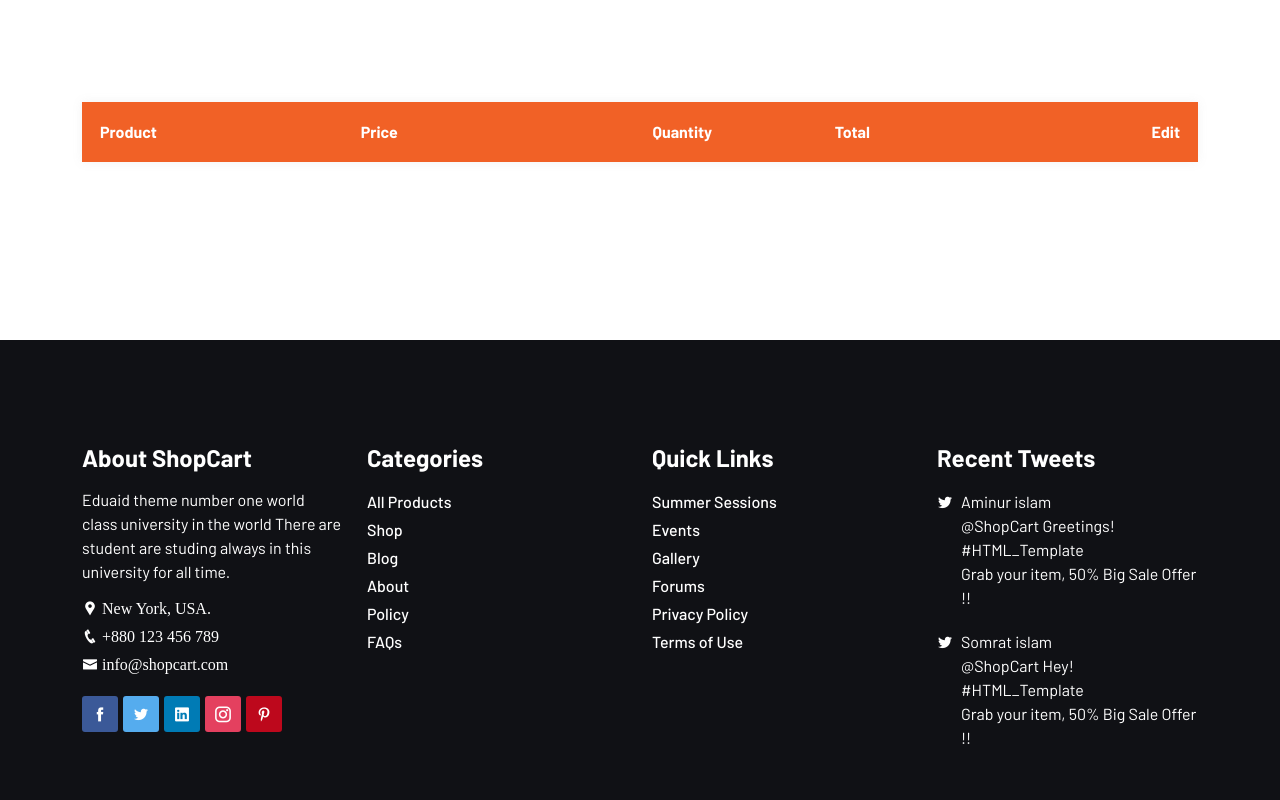
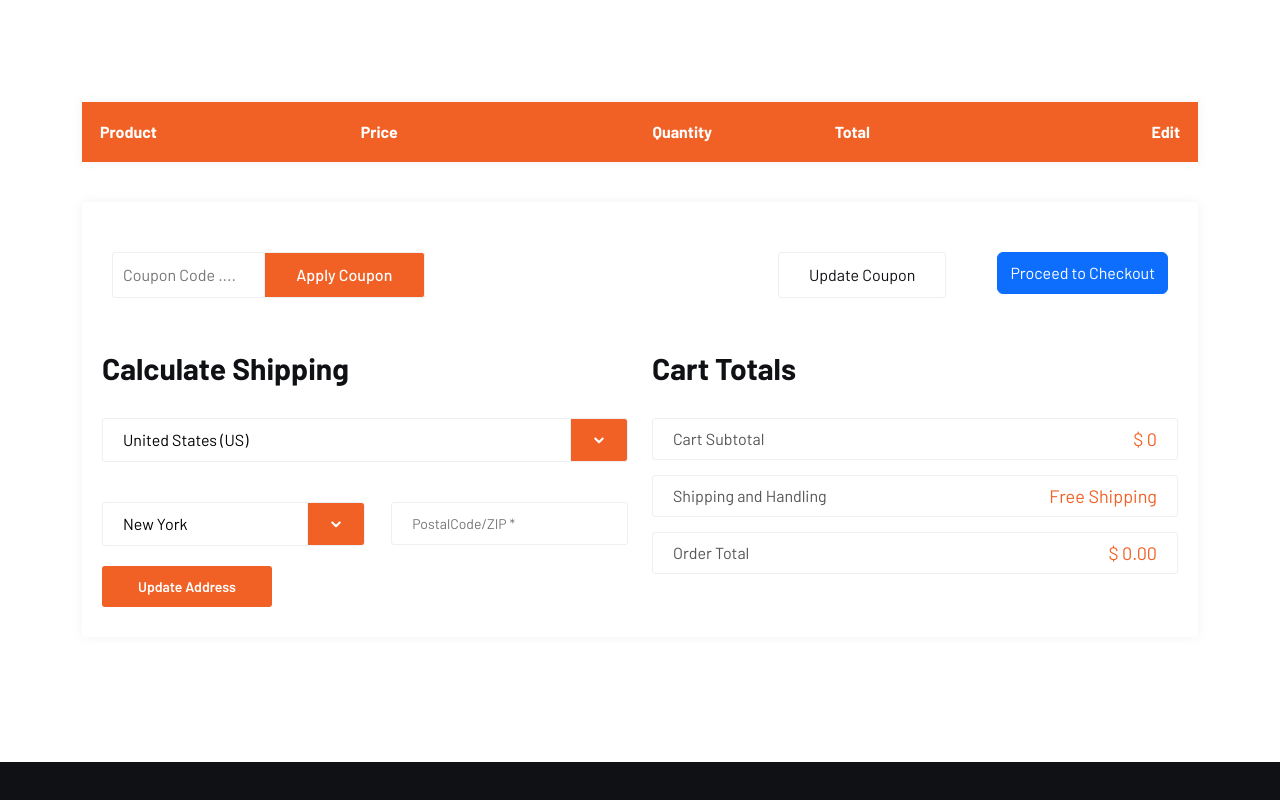
Before and after one commit to hamzakamran456/shop-cart, a React (Vite) app in the folder shop-cart-inner/: page /cart-page in a window 1280 px wide. Shown: the part 460-1260 px from the top of the page. Built offline with nearby package versions, Linux system fonts and the light colour scheme.

Commit message:
checkout page working

```diff
--- a/shop-cart-inner/package.json
+++ b/shop-cart-inner/package.json
@@ -11,7 +11,7 @@
   },
   "dependencies": {
     "@popperjs/core": "^2.11.8",
-    "bootstrap": "^5.3.6",
+    "bootstrap": "^5.3.7",
     "react": "^19.1.0",
     "react-bootstrap": "^2.10.10",
     "react-countup": "^6.5.3",
--- a/shop-cart-inner/src/shop/CartPage.jsx
+++ b/shop-cart-inner/src/shop/CartPage.jsx
@@ -1,5 +1,8 @@
 import React, { useEffect, useState } from "react";
 import PageHeader from "../components/PageHeader";
+import { Link } from "react-router-dom";
+import delImgUrl from "../assets/images/shop/del.png";
+import CheckOutPage from "./CheckOutPage";
 
 const CartPage = () => {
   const [cartItems, setCartItems] = useState([]);
@@ -63,13 +66,139 @@ const CartPage = () => {
                   </tr>
                 </thead>
                 <tbody>
-                            {cartItems.map((item,index)=>(
+                  {cartItems.map((item, index) => (
                     <tr key={index}>
-                                    <td className=""></td>
+                      <td className="product-item cat-product">
+                        <div className="p-thumb">
+                          <Link to="/shop">
+                            <img src={item.img} alt={item.name} />
+                          </Link>
+                        </div>
+                        <div className="p-content">
+                          <Link to="/shop">{item.name}</Link>
+                        </div>
+                      </td>
+                      <td className="cat-price">${item.price}</td>
+                      <td className="cat-quantity">
+                        <div className="cart-plus-minus">
+                          <div
+                            className="dec qtybutton"
+                            onClick={() => handleDecrease(item)}
+                          >
+                            -
+                          </div>
+                          <input
+                            className="cart-plus-minus-box"
+                            type="text"
+                            name="qtybutton"
+                            value={item.quantity}
+                          />
+                          <div
+                            className="inc qtybutton"
+                            onClick={() => handleIncrease(item)}
+                          >
+                            +
+                          </div>
+                        </div>
+                      </td>
+                      <td className="cat-toprice">
+                        ${calculateTotalPrice(item)}
+                      </td>
+                      <td className="cat-edit">
+                        <a href="#" onClick={() => handleRemoveItem(item)}>
+                          <img src={delImgUrl} alt="" />
+                        </a>
+                      </td>
                     </tr>
                   ))}
                 </tbody>
               </table>
+            </div>
+            <div className="cart-bottom">
+              <div className="cart-checkout-box">
+                <form className="coupon">
+                  <input
+                    type="text"
+                    className="cart-page-input-text"
+                    name="coupon"
+                    id="coupon"
+                    placeholder="Coupon Code ...."
+                  />
+                  <input type="submit" value="Apply Coupon" />
+                </form>
+                <form className="cart-checkout">
+                  <input type="submit" value="Update Coupon" />
+                  <div>
+                    <CheckOutPage />
+                  </div>
+                </form>
+              </div>
+              <div className="shiping-box">
+                <div className="row">
+                  <div className="col-md-6 col-12">
+                    <div className="calculate-shiping">
+                      <h3>Calculate Shipping</h3>
+                      <div className="outline-select">
+                        <select className="outline-select">
+                          <option value="us">United States (US)</option>
+                          <option value="uk">United Kingdom (UK)</option>
+                          <option value="pak">Pakistan (PAK)</option>
+                          <option value="ger">Germany (GER)</option>
+                          <option value="ind">India (IND)</option>
+                          <option value="bd">Bangladesh (BAN)</option>
+                        </select>
+                        <span className="select-icon">
+                          <i className="icofont-rounded-down"></i>
+                        </span>
+                      </div>
+                      <div className="outline-select shipping-select">
+                        <select>
+                          <option value="us">New York</option>
+                          <option value="uk">London</option>
+                          <option value="pak">Islamabad</option>
+                          <option value="ger">Berlin</option>
+                          <option value="ind">New Dehli</option>
+                          <option value="bd">Dhaka</option>
+                        </select>
+                        <span className="select-icon">
+                          <i className="icofont-rounded-down"></i>
+                        </span>
+                      </div>
+                      <input
+                        type="text"
+                        name="postalCode"
+                        id="postalCode"
+                        className="cart-page-input-text"
+                        placeholder="PostalCode/ZIP *"
+                      />
+                      <button type="submit">Update Address</button>
+                    </div>
+                  </div>
+                  <div className="col-md-6 col-12">
+                    <div className="cart-overview">
+                      <h3>Cart Totals</h3>
+                      <ul className="lab-ul">
+                        <li>
+                          <span className="pull-left">Cart Subtotal</span>
+                          <p className="pull-right">$ {cartSubtotal}</p>
+                        </li>
+                        <li>
+                          <span className="pull-left">
+                            Shipping and Handling
+                          </span>
+                          <p className="pull-right">Free Shipping</p>
+                        </li>
+                        <li>
+                          <span className="pull-left">Order Total</span>
+                          <p className="pull-right">
+                            $ {orderTotal.toFixed(2)}
+                          </p>
+                        </li>
+                      </ul>
+                    </div>
+                  </div>
+                </div>
+              </div>
             </div>
           </div>
         </div>
--- /dev/null
+++ b/shop-cart-inner/src/shop/CheckOutPage.jsx
@@ -0,0 +1,83 @@
+import React, { useState } from "react";
+import Button from "react-bootstrap/Button";
+import Modal from "react-bootstrap/Modal";
+
+const CheckOutPage = () => {
+  const [show, setShow] = useState(false);
+  const [activeTab, setActiveTab] = useState("visa");
+
+  const handleTabChange = (tabId) => {
+    setActiveTab(tabId);
+  };
+  const handleShow = () => setShow(true);
+  const handleClose = () => setShow(false);
+
+  return (
+    <div className="modalCard">
+      <Button variant="primary" className="py-2" onClick={handleShow}>
+        Proceed to Checkout
+      </Button>
+      <Modal
+        show={show}
+        onHide={handleClose}
+        animation={false}
+        className="modal fade"
+        centered
+      >
+        <div className="modal-dialog">
+          <h5 className="px-3 mb-3">Select Your Payment Method</h5>
+          <div className="modal-content">
+            <div className="modal-body">
+              <div className="tabs mt-3">
+                <ul className="nav nav-tabs" id="myTab" role="tablist">
+                  <li className="nav-item" role="presentation">
+                    <a
+                      href="#visa"
+                      className={`nav-link ${
+                        activeTab === "visa" ? "active" : ""
+                      }`}
+                      id="visa-tab"
+                      data-toggle="tab"
+                      role="tab"
+                      aria-controls="visa"
+                      aria-selected={activeTab === "visa"}
+                      onClick={() => handleTabChange("visa")}
+                    >
+                      <img
+                        src="https://i.imgur.com/sB4jftM.png"
+                        alt=""
+                        width="80"
+                      />
+                    </a>
+                  </li>
+                  <li className="nav-item" role="presentation">
+                    <a
+                      href="#visa"
+                      className={`nav-link ${
+                        activeTab === "visa" ? "active" : ""
+                      }`}
+                      id="visa-tab"
+                      data-toggle="tab"
+                      role="tab"
+                      aria-controls="visa"
+                      aria-selected={activeTab === "visa"}
+                      onClick={() => handleTabChange("visa")}
+                    >
+                      <img
+                        src="https://i.imgur.com/yK7EDO1.png"
+                        alt="Payment Methods"
+                        width={100}
+                      />
+                    </a>
+                  </li>
+                </ul>
+              </div>
+            </div>
+          </div>
+        </div>
+      </Modal>
+    </div>
+  );
+};
+
+export default CheckOutPage;
```
Also changed, not shown: 1 other file (tests, documents, lock files or other folders). Lines whose indentation alone changed are shown as unchanged.
